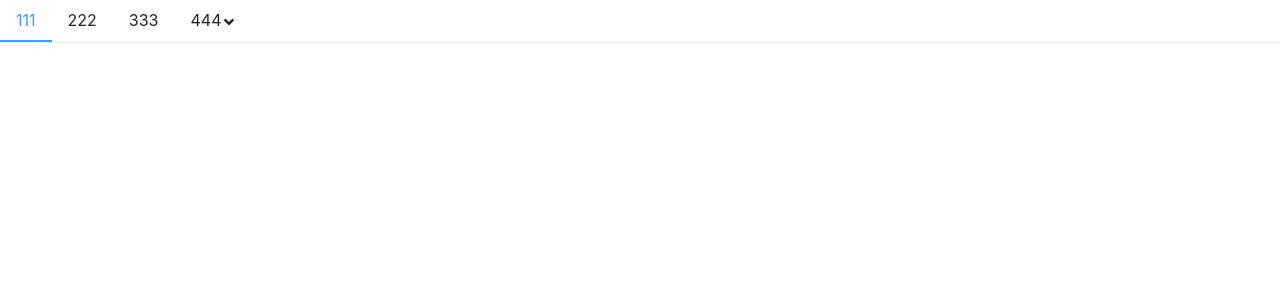
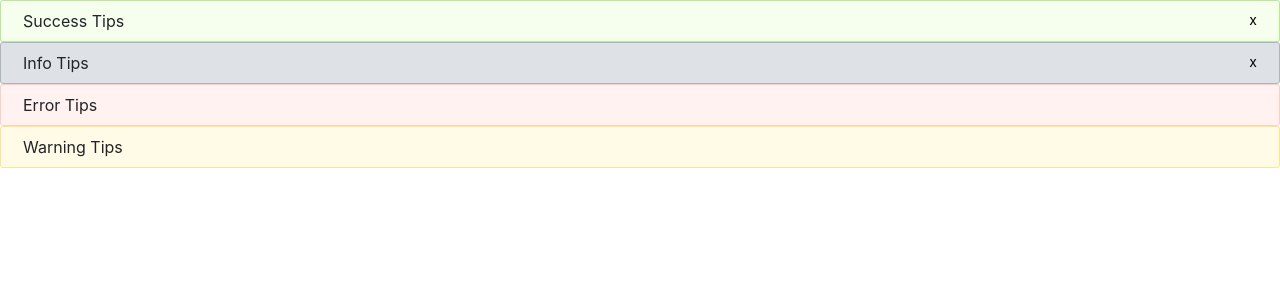
Before and after one commit to FacesPass/charge-ui, a React (Create React App) app: page / in a window 1280 px wide. Shown: the top 300 px of the page. Built offline with nearby package versions, Linux system fonts and the light colour scheme.

Commit message:
feat: Alert组件动画使用react-transition-group重写

```diff
--- a/package.json
+++ b/package.json
@@ -17,7 +17,6 @@
     "@types/react-transition-group": "^4.4.1",
     "classnames": "^2.2.6",
     "node-sass": "4.14",
-    "rc-motion": "^2.4.1",
     "react": "^17.0.1",
     "react-dom": "^17.0.1",
     "react-scripts": "4.0.1",
--- a/src/App.tsx
+++ b/src/App.tsx
@@ -14,21 +14,23 @@ library.add(fas)
 function App() {
   return (
     <>
-      {/* <Alert message="Success Tips"
+      <Alert message="Success Tips"
+        closeable
         type="success"
       />
       <Alert message="Info Tips"
+        closeable
       />
       <Alert message="Error Tips"
         type="error"
       />
       <Alert message="Warning Tips"
         type="warning"
-      /> */}
+      />
 
       {/* <Icon icon="arrow-alt-circle-left" theme="primary"></Icon> */}
 
-      <Menu onSelect={(index) => console.log(index)} defaultOpenSubMenus={['3']}>
+      {/* <Menu onSelect={(index) => console.log(index)} defaultOpenSubMenus={['3']}>
         <MenuItem>111</MenuItem>
         <MenuItem>222</MenuItem>
         <MenuItem>333</MenuItem>
@@ -37,7 +39,7 @@ function App() {
           <MenuItem>222</MenuItem>
           <MenuItem>333</MenuItem>
         </SubMenu>
-      </Menu>
+      </Menu> */}
 
       {/* <Button btnType='default'>默认</Button>
       <Button btnType='primary'>主要</Button>
--- a/src/components/Alert/_style.scss
+++ b/src/components/Alert/_style.scss
@@ -59,7 +59,7 @@
     display: none;
   }
 
-  &-motion-leave {
+  &-transition-exit {
     overflow: hidden;
     opacity: 1;
     transition: max-height 0.3s $ease-in-out-circ, opacity 0.3s $ease-in-out-circ,
@@ -67,7 +67,7 @@
       margin-bottom 0.3s $ease-in-out-circ;
   }
 
-  &-motion-leave-active {
+  &-transition-exit-active {
     max-height: 0;
     margin-bottom: 0;
     padding-top: 0;
--- a/src/components/Alert/alert.tsx
+++ b/src/components/Alert/alert.tsx
@@ -1,6 +1,6 @@
 import React, { useState } from 'react'
 import classNames from 'classnames'
-import CSSMotion from 'rc-motion'
+import { CSSTransition } from 'react-transition-group'
 
 export interface IAlertProps {
   type?: 'success' | 'warning' | 'info' | 'error'
@@ -58,17 +58,15 @@ const Alert: React.FC<IAlertProps> = (props) => {
   const classes = classNames('charge-alert', className, `charge-alert-${type}`)
 
   return (
-    <CSSMotion
-      visible={!closed}
-      motionName='charge-alert-motion'
-      motionAppear={false}
-      motionEnter={false}
-      onLeaveStart={element => ({ maxHeight: element.offsetHeight })}
-      onLeaveEnd={afterClose}
+    <CSSTransition
+      in={!closed}
+      timeout={300}
+      classNames='charge-alert-transition'
+      onExited={afterClose}
+      unmountOnExit
     >
-      {({ className: motionClassName, style: motionStyle }) => (
-        <div className={classNames(classes, motionClassName)}
-          style={{ ...style, ...motionStyle }}
+      <div className={classes}
+        style={style}
         onClick={onClick}
         role='alert'>
         <div className='charge-alert-content'>
@@ -78,8 +76,7 @@ const Alert: React.FC<IAlertProps> = (props) => {
 
         {renderClose()}
       </div>
-      )}
-    </CSSMotion>
+    </CSSTransition>
   )
 }
 
```
Also changed, not shown: 2 other files (tests, documents, lock files or other folders). Lines whose indentation alone changed are shown as unchanged.
